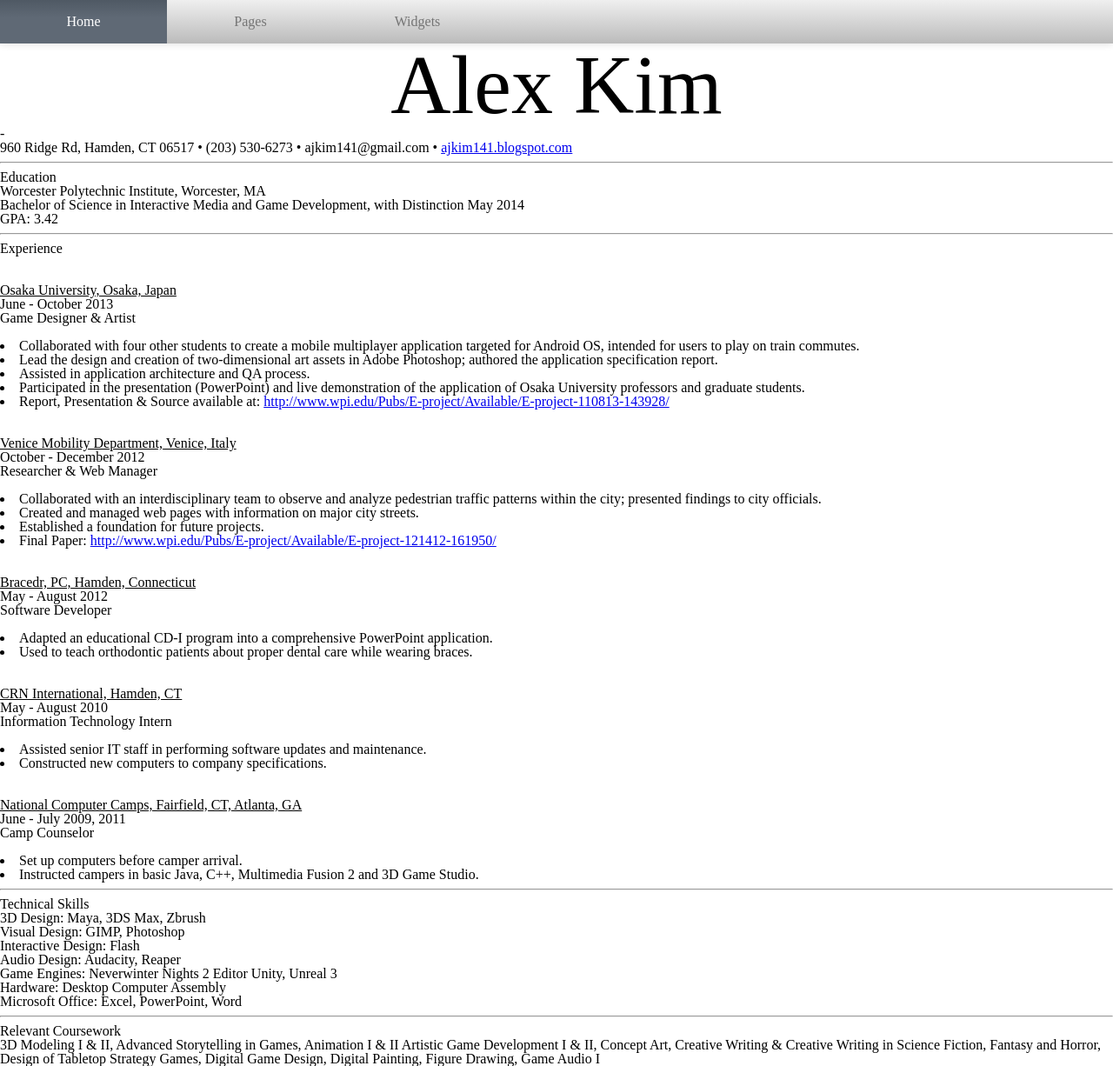
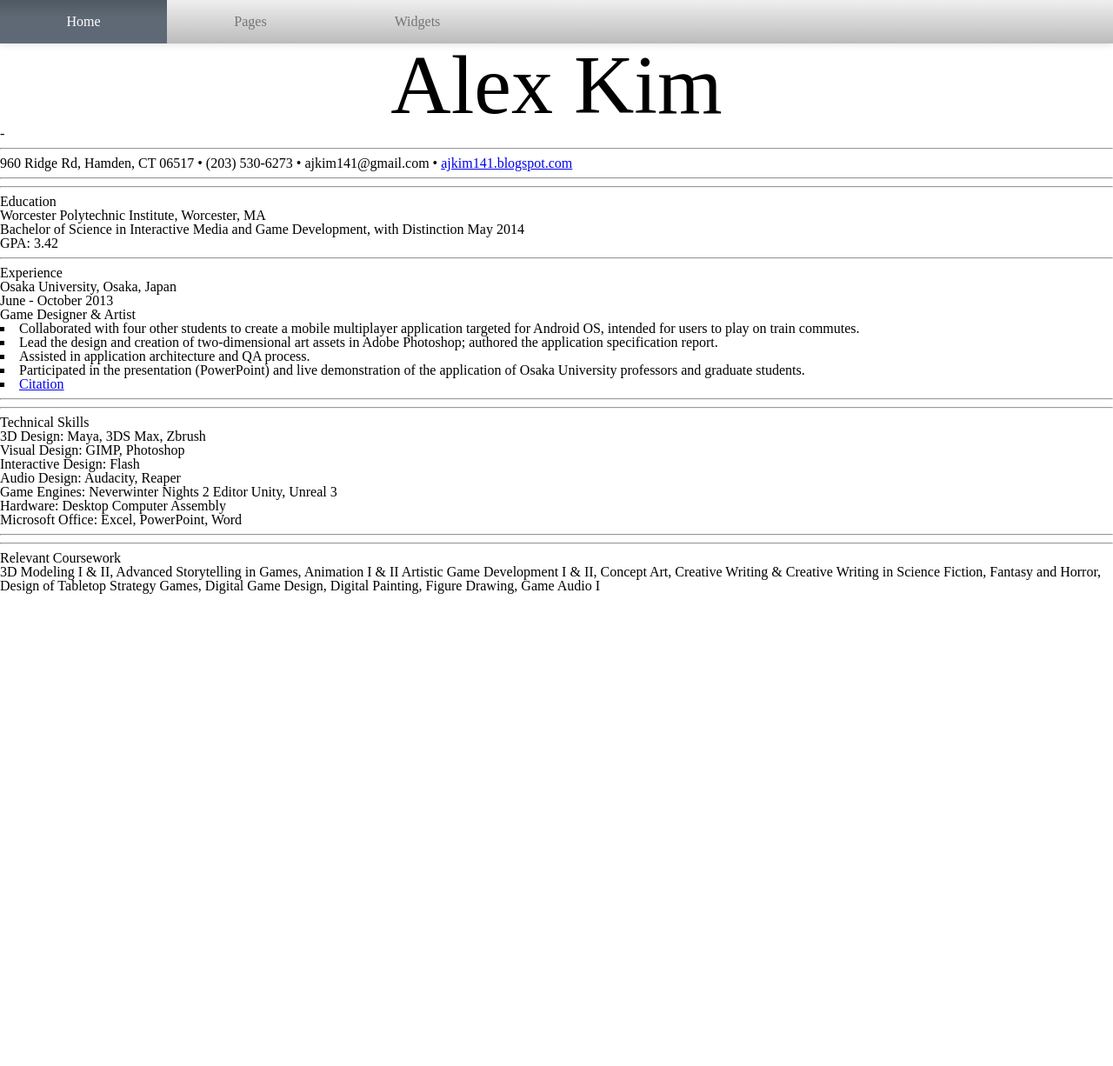
Before and after one commit to ajkim141/design-in-browser, a Flask app: page /pages/alex_kim_resume.html in a window 1280 px wide. Shown: the whole page at 87% size. After the commit the page ends 683 px from the top, so only its background shows below. Run offline with Flask 2, Linux system fonts and the light colour scheme; style sheets or scripts are compiled from the project's sources; parts of the project's set-up code (start-up, migrations or seed data) failed here and were passed over.

Commit message:
fixed the list issue
Signed-off-by: buckie <wjmartino@gmail.com>

```diff
--- a/sass/screen.sass
+++ b/sass/screen.sass
@@ -25,3 +25,10 @@ div.contact-info
   h1.contact-info
     text-align: center
     font-size: 6em
+
+
+.ajk-resume-exp-body-list
+  list-style: square inside none
+
+.ajk-resume-exp-body-list-element
+  list-style: inherit
--- a/static/stylesheets/screen.css
+++ b/static/stylesheets/screen.css
@@ -2,7 +2,7 @@
  * In this file you should write your main styles. (or centralize your imports)
  * Import this file using the following HTML or equivalent:
  * <link href="/stylesheets/screen.css" media="screen, projection" rel="stylesheet" type="text/css" /> */
-/* line 17, ../../../../../../var/lib/gems/1.9.1/gems/compass-0.12.7/frameworks/compass/stylesheets/compass/reset/_utilities.scss */
+/* line 17, ../../../../../../var/lib/gems/2.1.0/gems/compass-0.12.6/frameworks/compass/stylesheets/compass/reset/_utilities.scss */
 html, body, div, span, applet, object, iframe,
 h1, h2, h3, h4, h5, h6, p, blockquote, pre,
 a, abbr, acronym, address, big, cite, code,
@@ -24,45 +24,45 @@ time, mark, audio, video {
   vertical-align: baseline;
 }
 
-/* line 22, ../../../../../../var/lib/gems/1.9.1/gems/compass-0.12.7/frameworks/compass/stylesheets/compass/reset/_utilities.scss */
+/* line 22, ../../../../../../var/lib/gems/2.1.0/gems/compass-0.12.6/frameworks/compass/stylesheets/compass/reset/_utilities.scss */
 html {
   line-height: 1;
 }
 
-/* line 24, ../../../../../../var/lib/gems/1.9.1/gems/compass-0.12.7/frameworks/compass/stylesheets/compass/reset/_utilities.scss */
+/* line 24, ../../../../../../var/lib/gems/2.1.0/gems/compass-0.12.6/frameworks/compass/stylesheets/compass/reset/_utilities.scss */
 ol, ul {
   list-style: none;
 }
 
-/* line 26, ../../../../../../var/lib/gems/1.9.1/gems/compass-0.12.7/frameworks/compass/stylesheets/compass/reset/_utilities.scss */
+/* line 26, ../../../../../../var/lib/gems/2.1.0/gems/compass-0.12.6/frameworks/compass/stylesheets/compass/reset/_utilities.scss */
 table {
   border-collapse: collapse;
   border-spacing: 0;
 }
 
-/* line 28, ../../../../../../var/lib/gems/1.9.1/gems/compass-0.12.7/frameworks/compass/stylesheets/compass/reset/_utilities.scss */
+/* line 28, ../../../../../../var/lib/gems/2.1.0/gems/compass-0.12.6/frameworks/compass/stylesheets/compass/reset/_utilities.scss */
 caption, th, td {
   text-align: left;
   font-weight: normal;
   vertical-align: middle;
 }
 
-/* line 30, ../../../../../../var/lib/gems/1.9.1/gems/compass-0.12.7/frameworks/compass/stylesheets/compass/reset/_utilities.scss */
+/* line 30, ../../../../../../var/lib/gems/2.1.0/gems/compass-0.12.6/frameworks/compass/stylesheets/compass/reset/_utilities.scss */
 q, blockquote {
   quotes: none;
 }
-/* line 103, ../../../../../../var/lib/gems/1.9.1/gems/compass-0.12.7/frameworks/compass/stylesheets/compass/reset/_utilities.scss */
+/* line 103, ../../../../../../var/lib/gems/2.1.0/gems/compass-0.12.6/frameworks/compass/stylesheets/compass/reset/_utilities.scss */
 q:before, q:after, blockquote:before, blockquote:after {
   content: "";
   content: none;
 }
 
-/* line 32, ../../../../../../var/lib/gems/1.9.1/gems/compass-0.12.7/frameworks/compass/stylesheets/compass/reset/_utilities.scss */
+/* line 32, ../../../../../../var/lib/gems/2.1.0/gems/compass-0.12.6/frameworks/compass/stylesheets/compass/reset/_utilities.scss */
 a img {
   border: none;
 }
 
-/* line 116, ../../../../../../var/lib/gems/1.9.1/gems/compass-0.12.7/frameworks/compass/stylesheets/compass/reset/_utilities.scss */
+/* line 116, ../../../../../../var/lib/gems/2.1.0/gems/compass-0.12.6/frameworks/compass/stylesheets/compass/reset/_utilities.scss */
 article, aside, details, figcaption, figure, footer, header, hgroup, menu, nav, section, summary {
   display: block;
 }
@@ -89,3 +89,13 @@ div.contact-info h1.contact-info {
   text-align: center;
   font-size: 6em;
 }
+
+/* line 30, ../../sass/screen.sass */
+.ajk-resume-exp-body-list {
+  list-style: square inside none;
+}
+
+/* line 33, ../../sass/screen.sass */
+.ajk-resume-exp-body-list-element {
+  list-style: inherit;
+}
--- a/templates/pages/alex_kim_resume.html
+++ b/templates/pages/alex_kim_resume.html
@@ -7,14 +7,17 @@
 {% block basebody %}
 
     {{ c_info.render_contact_info("Alex Kim") }}
-
+    <hr>
     {{ c_info.render_widget("widgets/alex_contact_info.html") }}
-
+    <hr>
     {{ c_info.render_widget("widgets/alex_education_info.html") }}
+    <hr>
 
     {{ c_info.render_widget("widgets/alex_experience_info.html") }}
+    <hr>
 
     {{ c_info.render_widget("widgets/alex_technical_skills.html") }}
+    <hr>
 
     {{ c_info.render_widget("widgets/alex_coursework.html") }}
 
--- a/templates/widgets/alex_experience_info.html
+++ b/templates/widgets/alex_experience_info.html
@@ -1,87 +1,140 @@
 
-<div class="experience-info">
+{% macro render_exp(location, dates, title, bps, citation=None) -%}
 
-    <hr>
-    <h2>Experience</h2>
-    <p>
-        <u><br><br>
-            Osaka University, Osaka, Japan <br>
-        </u>
-        June - October 2013 <br>
-        Game Designer & Artist<br><br>
-    </p>
-        <li>
-            Collaborated with four other students to create a mobile multiplayer application targeted for Android OS, intended for users to play on train commutes.
-        </li>
-        <li>
-            Lead the design and creation of two-dimensional art assets in Adobe Photoshop; authored the application specification report.
-        </li>
-        <li>
-            Assisted in application architecture and QA process.
-        </li>
-        <li>
-            Participated in the presentation (PowerPoint) and live demonstration of the application of Osaka University professors and graduate students.
-        </li>
-        <li>
-            Report, Presentation & Source available at: <a href="http://www.wpi.edu/Pubs/E-project/Available/E-project-110813-143928/">http://www.wpi.edu/Pubs/E-project/Available/E-project-110813-143928/</a>
-        </li>
+    <div class="ajk-resume ajk-resume-exp-header">
+        <p class="ajk-resume-header-location">
+           {{ location }}
+        </p>
+        <p class="ajk-resume-header-dates">
+            {{ dates }}
+        </p>
+        <p class="ajk-resume-header-title">
+            {{ title }}
+        </p>
+    </div>
+    <div class="ajk-resume ajk-resume-exp-body">
+        <ul class="ajk-resume-exp-body-list">
+            {% for bp in bps %}
+                <li class="ajk-resume-exp-body-list-element">
+                    {{ bp }}
+                </li>
+            {% endfor %}
+            {% if citation %}
+                <li class="ajk-resume-exp-body-list-element">
+                    <a href="{{ citation }}">Citation</a>
+                </li>
+            {% endif %}
+        </ul>
+    </div>
 
-    <p>
-        <u><br><br>
-            Venice Mobility Department, Venice, Italy<br>
-        </u>
-        October - December 2012 <br>
-        Researcher & Web Manager<br><br>
-		</p>
-        <li>
-            Collaborated with an interdisciplinary team to observe and analyze pedestrian traffic patterns within the city; presented findings to city officials.
-        </li>
-        <li>
-            Created and managed web pages with information on major city streets.
-        </li>
-        <li>
-            Established a foundation for future projects.
-        </li>
-        <li>
-            Final Paper: <a href="http://www.wpi.edu/Pubs/E-project/Available/E-project-121412-161950/">http://www.wpi.edu/Pubs/E-project/Available/E-project-121412-161950/</a>
-        </li>
-		<p>
-        <u><br><br>
-            Bracedr, PC, Hamden, Connecticut<br>
-        </u>
-        May - August 2012<br>
-        Software Developer<br><br>
-		</p>
-        <li>
-            Adapted an educational CD-I program into a comprehensive PowerPoint application.
-        </li>
-        <li>
-            Used to teach orthodontic patients about proper dental care while wearing braces.
-        </li>
-		<p>
-        <u><br><br>
-            CRN International, Hamden, CT<br>
-        </u>
-        May - August 2010<br>
-        Information Technology Intern<br><br>
-		</p>
-        <li>
-            Assisted senior IT staff in performing software updates and maintenance.
-        </li>
-        <li>
-            Constructed new computers to company specifications.
-        </li>
-		<p>
-        <u><br><br>
-            National Computer Camps, Fairfield, CT, Atlanta, GA<br>
-        </u>
-        June - July 2009, 2011<br>
-        Camp Counselor<br><br>
-		</p>
-        <li>
-            Set up computers before camper arrival.
-        </li>
-        <li>
-            Instructed campers in basic Java, C++, Multimedia Fusion 2 and 3D Game Studio.
-        </li>
+
+{%- endmacro %}
+
+
+{%
+  set osaka = {
+        'location': 'Osaka University, Osaka, Japan',
+        'dates': 'June - October 2013',
+        'title': 'Game Designer & Artist',
+        'bps': ['Collaborated with four other students to create a mobile multiplayer application targeted for Android OS, intended for users to play on train commutes.',
+        'Lead the design and creation of two-dimensional art assets in Adobe Photoshop; authored the application specification report.',
+        'Assisted in application architecture and QA process.',
+        'Participated in the presentation (PowerPoint) and live demonstration of the application of Osaka University professors and graduate students.'],
+        'citation': 'http://www.wpi.edu/Pubs/E-project/Available/E-project-110813-143928/'
+  }
+%}
+
+
+<div class="ajk-resume ajk-resume-exp-all">
+
+    <h2 class="ajk-resume-section-title">
+        Experience
+    </h2>
+
+    {{ render_exp(osaka.location, osaka.dates, osaka.title, osaka.bps, osaka.citation) }}
+
 </div>
+{#    <p>#}
+{#        <u><br><br>#}
+{#            Osaka University, Osaka, Japan <br>#}
+{#        </u>#}
+{#        June - October 2013 <br>#}
+{#        Game Designer & Artist<br><br>#}
+{#    </p>#}
+{#        <ul>#}
+{#        <li>#}
+{#            Collaborated with four other students to create a mobile multiplayer application targeted for Android OS, intended for users to play on train commutes.#}
+{#        </li>#}
+{#        <li>#}
+{#            Lead the design and creation of two-dimensional art assets in Adobe Photoshop; authored the application specification report.#}
+{#        </li>#}
+{#        <li>#}
+{#            Assisted in application architecture and QA process.#}
+{#        </li>#}
+{#        <li>#}
+{#            Participated in the presentation (PowerPoint) and live demonstration of the application of Osaka University professors and graduate students.#}
+{#        </li>#}
+{#        <li>#}
+{#            Report, Presentation & Source available at: <a href="http://www.wpi.edu/Pubs/E-project/Available/E-project-110813-143928/">http://www.wpi.edu/Pubs/E-project/Available/E-project-110813-143928/</a>#}
+{#        </li>#}
+{#        </ul>#}
+{##}
+{#    <p>#}
+{#        <u><br><br>#}
+{#            Venice Mobility Department, Venice, Italy<br>#}
+{#        </u>#}
+{#        October - December 2012 <br>#}
+{#        Researcher & Web Manager<br><br>#}
+{#		</p>#}
+{#        <li>#}
+{#            Collaborated with an interdisciplinary team to observe and analyze pedestrian traffic patterns within the city; presented findings to city officials.#}
+{#        </li>#}
+{#        <li>#}
+{#            Created and managed web pages with information on major city streets.#}
+{#        </li>#}
+{#        <li>#}
+{#            Established a foundation for future projects.#}
+{#        </li>#}
+{#        <li>#}
+{#            Final Paper: <a href="http://www.wpi.edu/Pubs/E-project/Available/E-project-121412-161950/">http://www.wpi.edu/Pubs/E-project/Available/E-project-121412-161950/</a>#}
+{#        </li>#}
+{#		<p>#}
+{#        <u><br><br>#}
+{#            Bracedr, PC, Hamden, Connecticut<br>#}
+{#        </u>#}
+{#        May - August 2012<br>#}
+{#        Software Developer<br><br>#}
+{#		</p>#}
+{#        <li>#}
+{#            Adapted an educational CD-I program into a comprehensive PowerPoint application.#}
+{#        </li>#}
+{#        <li>#}
+{#            Used to teach orthodontic patients about proper dental care while wearing braces.#}
+{#        </li>#}
+{#		<p>#}
+{#        <u><br><br>#}
+{#            CRN International, Hamden, CT<br>#}
+{#        </u>#}
+{#        May - August 2010<br>#}
+{#        Information Technology Intern<br><br>#}
+{#		</p>#}
+{#        <li>#}
+{#            Assisted senior IT staff in performing software updates and maintenance.#}
+{#        </li>#}
+{#        <li>#}
+{#            Constructed new computers to company specifications.#}
+{#        </li>#}
+{#		<p>#}
+{#        <u><br><br>#}
+{#            National Computer Camps, Fairfield, CT, Atlanta, GA<br>#}
+{#        </u>#}
+{#        June - July 2009, 2011<br>#}
+{#        Camp Counselor<br><br>#}
+{#		</p>#}
+{#        <li>#}
+{#            Set up computers before camper arrival.#}
+{#        </li>#}
+{#        <li>#}
+{#            Instructed campers in basic Java, C++, Multimedia Fusion 2 and 3D Game Studio.#}
+{#        </li>#}
+{#</div>#}
```
Also changed, not shown: static/stylesheets/dib-specific.css (+9 -9 lines).
